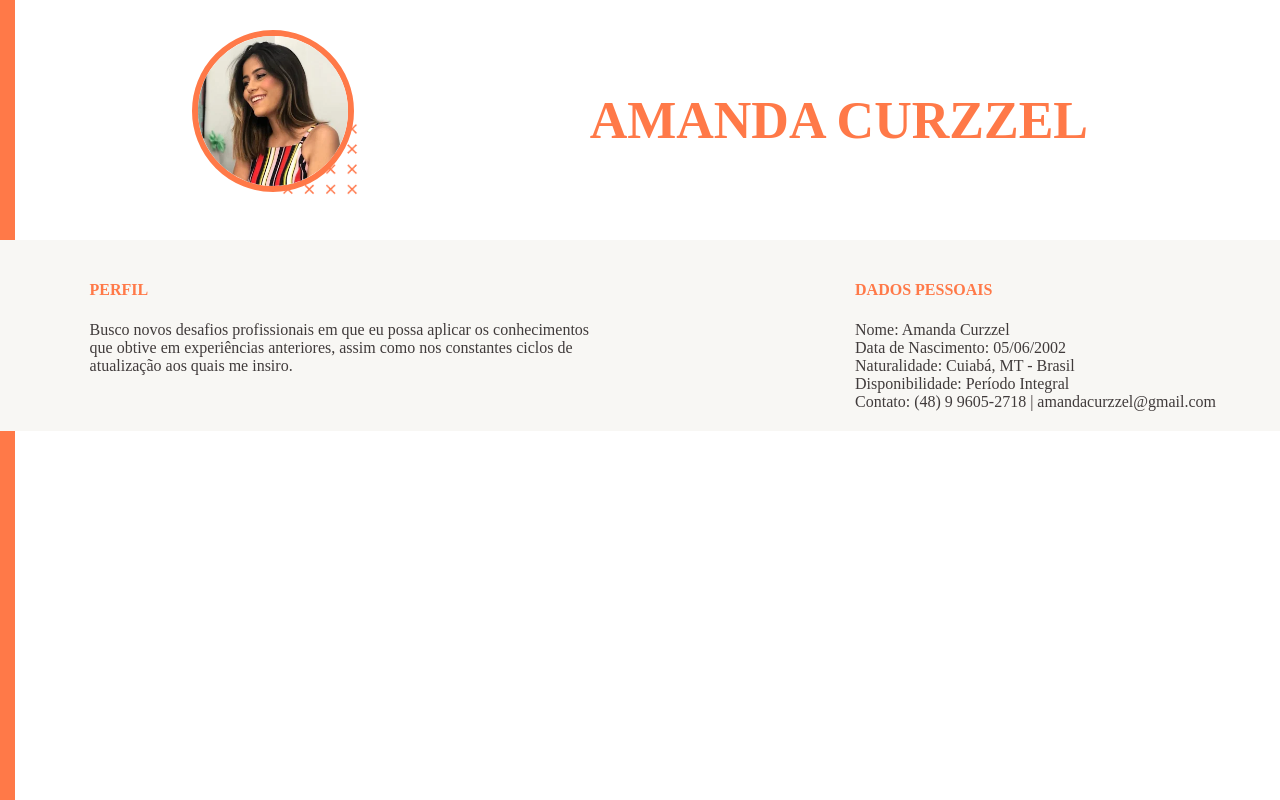
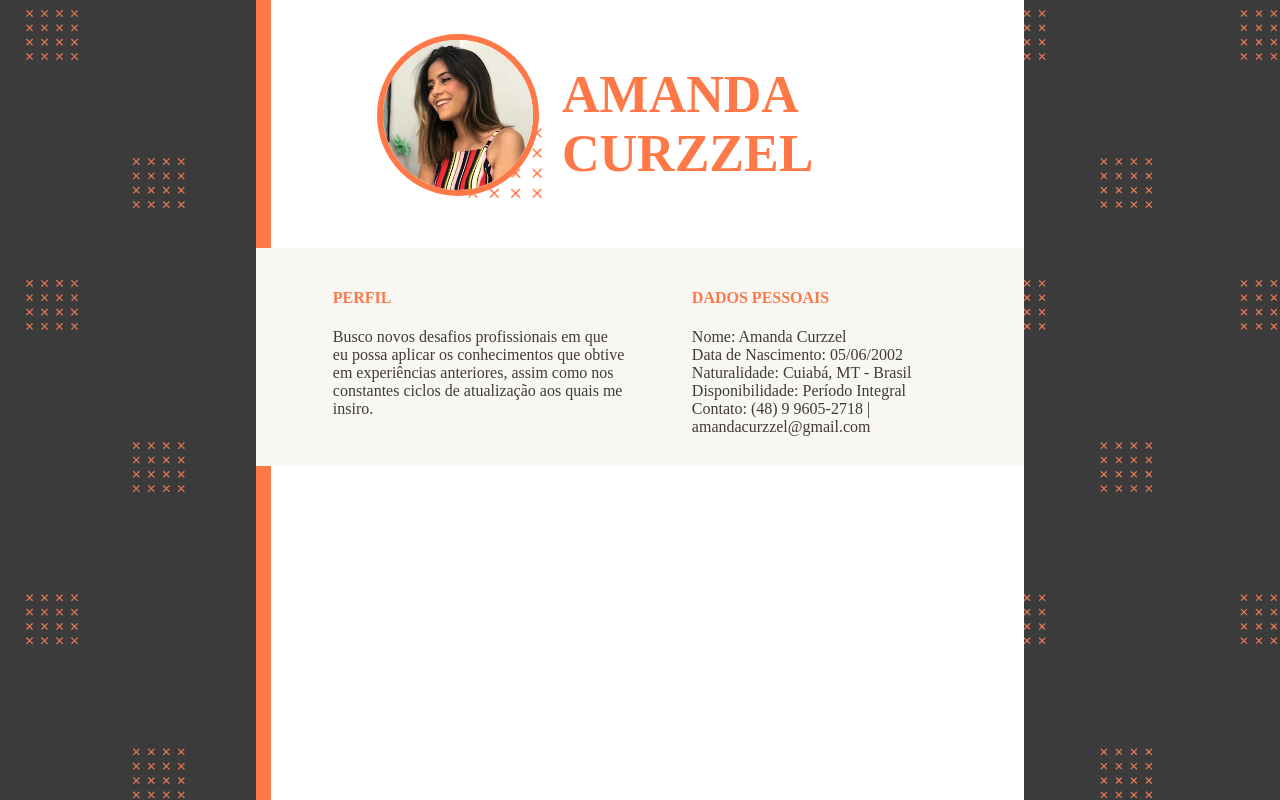
Before and after one commit to amandacurzzel/curriculo-pessoal, a plain HTML site: page index.html in a window 1280 px wide. Drawn offline with Linux system fonts and the light colour scheme; a web font is replaced by a local one.

Commit message:
fix: background

```diff
--- a/index.html
+++ b/index.html
@@ -8,6 +8,7 @@
     <link rel="stylesheet" href="styles.css">
 </head>
 <body>
+    <main>
         <div class="style-bar"></div>
         <header>
             <div class="profile-photo-container">
@@ -32,5 +33,12 @@
                 <p>Contato: (48) 9 9605-2718 | amandacurzzel@gmail.com</p>
             </div>
         </div>
+        <div class="main-info">
+            <div class="">
+
+            </div>
+
+        </div>
+    </main>
 </body>
 </html>
--- a/styles.css
+++ b/styles.css
@@ -7,15 +7,14 @@
     src: url("fonts/Decalotype/OTF/Decalotype-Light.otf");
 }
 
-html, body {
+html, body, main {
     height: 100%;
+    margin: 0;
 }
 
 body {
-    position: relative;
-    margin: 0;
-    font-family: 'Decalotype-Light';
-    color: #403b3b;
+    background-color: #3b3b3b;
+    background-image: url('images/symbol-pattern.png');
 }
 h1, h2, h3, h4, h5, h6 {
     font-family: 'Decalotype-Bold';
@@ -30,9 +29,19 @@ h1, h2, h3, h4, h5, h6 {
     z-index: -1;
 }
 
+main {
+    position: relative;
+    margin: 0 20%;
+    font-family: 'Decalotype-Light';
+    color: #403b3b;
+    background-color: white;
+    z-index: -99;
+}
+
+
 header {
     margin: auto;
-    width: 70%;
+    width: 75%;
     display: flex;
     justify-content: space-between;
     align-items: center;
@@ -43,6 +52,7 @@ header {
     position: relative;
     min-width: 185px;
     height: 180px;
+    margin-left: 25px;
 }
 .profile-photo {
     height: 150px;
@@ -55,7 +65,6 @@ header {
     right: 0;
     bottom: 0;
     z-index: -1;
-
 }
 .title-name {
     font-size: 26px;
@@ -63,7 +72,7 @@ header {
 
 .profile-info-container {
     background-color: #f8f7f4;
-    padding: 20px 5% 20px 7%;
+    padding: 20px 5% 30px 10%;
     display: flex;
     justify-content: space-between;
 }
```
Also changed, not shown: images/symbol-pattern.png (added). Lines whose indentation alone changed are shown as unchanged.
